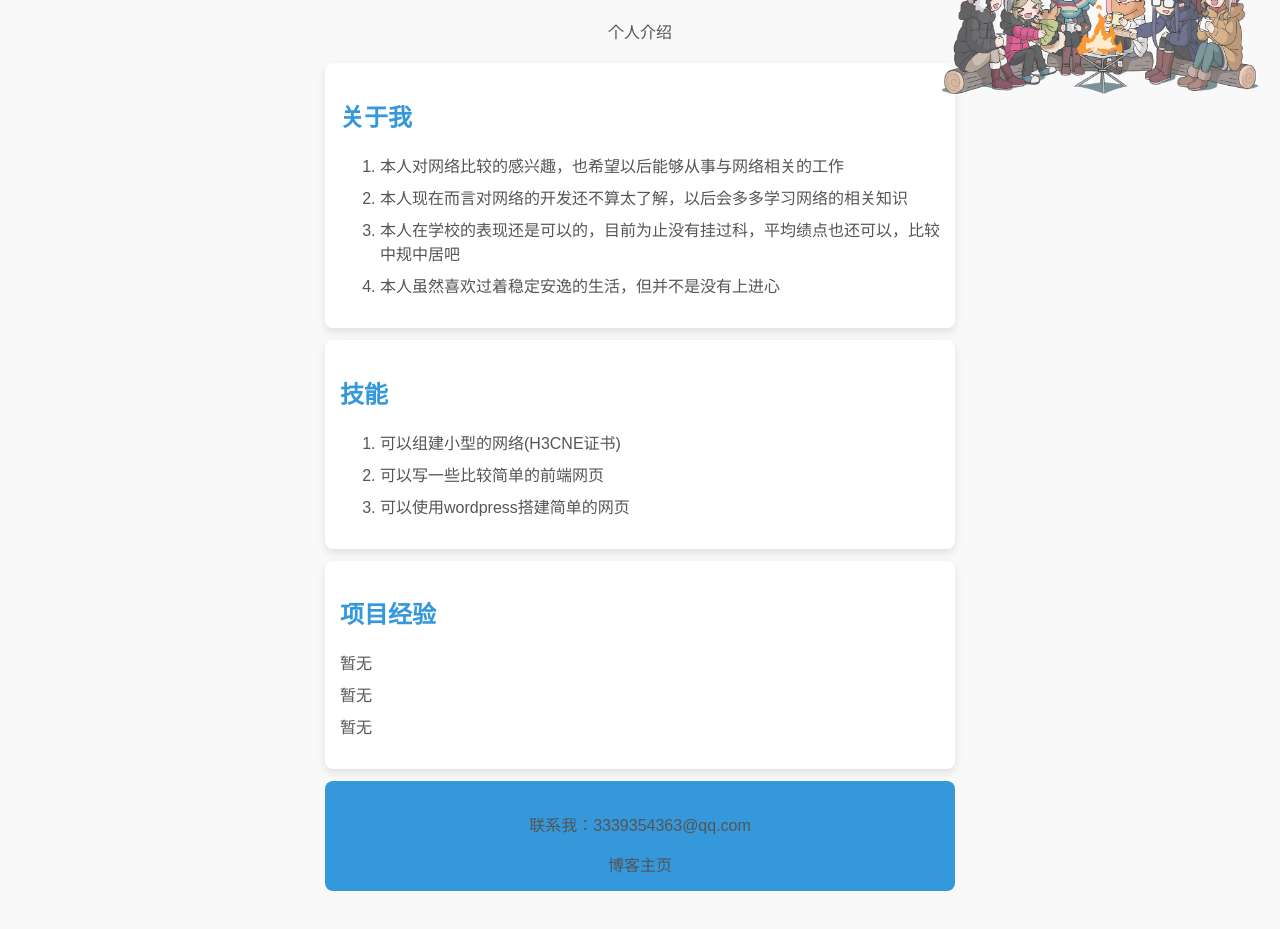
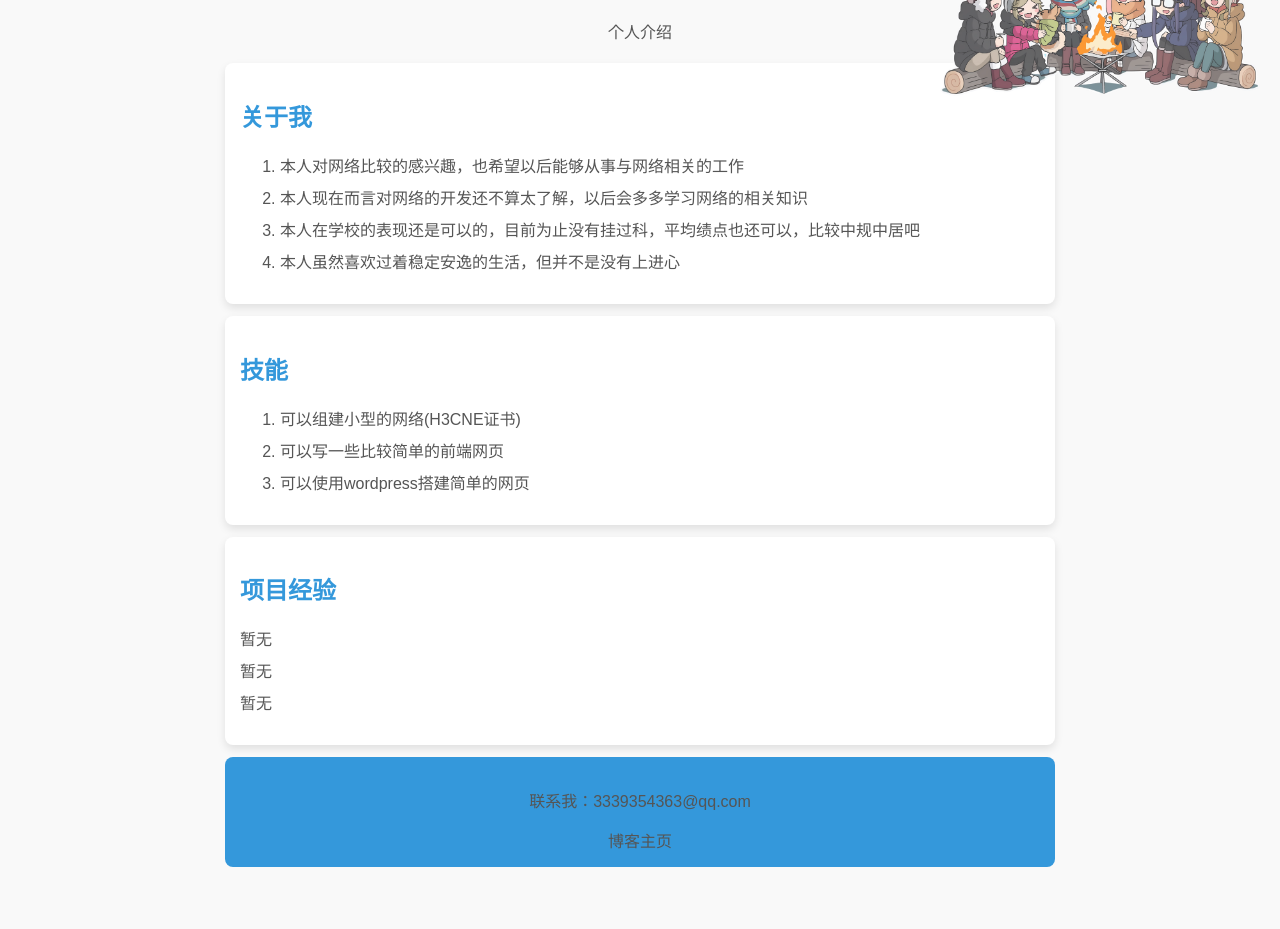
Before and after one commit to IceSniperring/MyIntroduction, a plain HTML site: page index.html in a window 1280 px wide. Shown: the part 101-1030 px from the top of the page. Drawn offline with Linux system fonts and the light colour scheme.

Commit message:
Update index.html

```diff
--- a/index.html
+++ b/index.html
@@ -33,7 +33,7 @@
             border-radius: 8px;
             box-shadow: 0 4px 8px rgba(0, 0, 0, 0.1);
             transition: box-shadow 0.3s ease;
-            max-width: 600px;
+            max-width: 800px;
             margin: 12px auto;
         }
 
@@ -56,7 +56,7 @@
         }
 
         footer {
-            max-width: 600px;
+            max-width: 800px;
             text-align: center;
             margin: 12px auto;
             padding: 15px;
```
